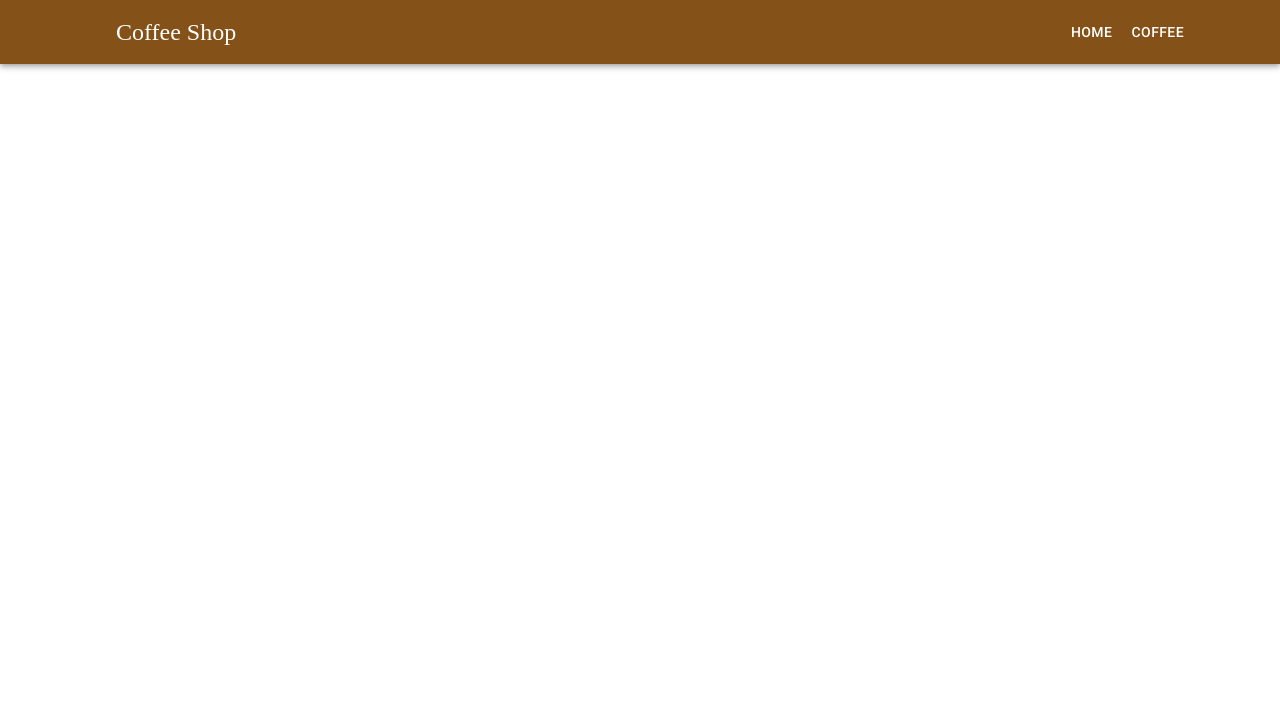
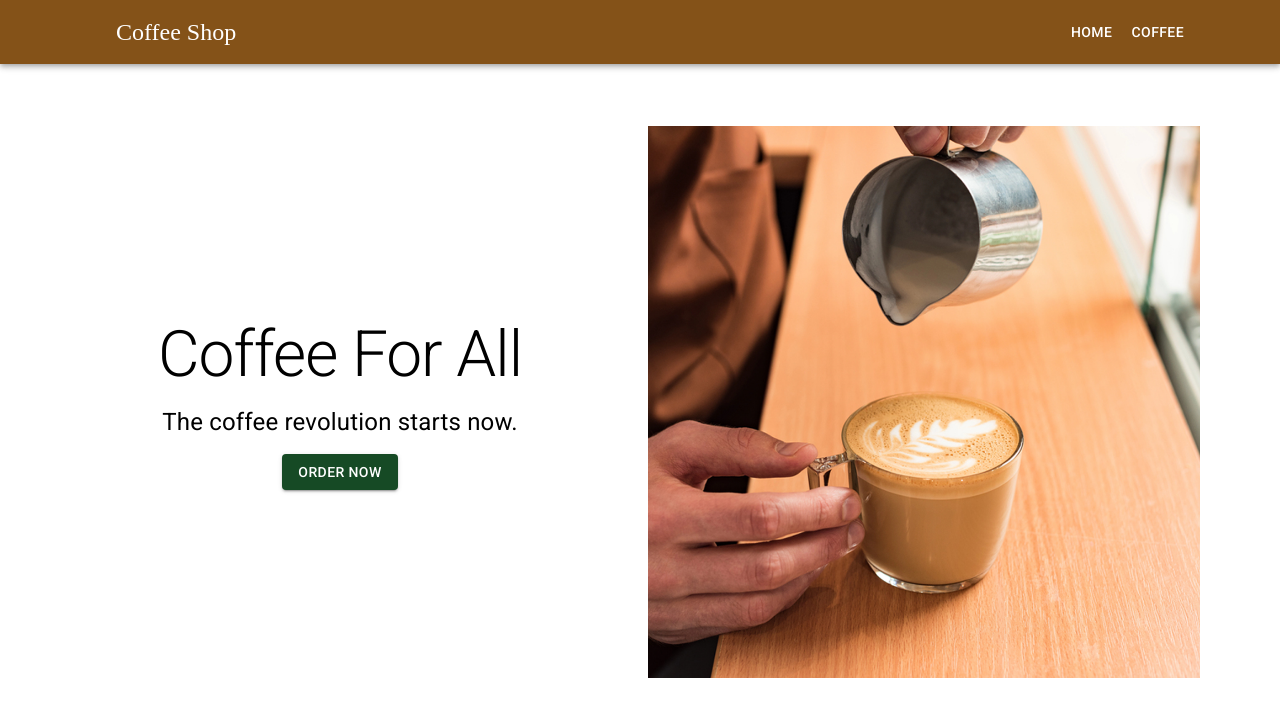
Before and after one commit to andrewteece/coffeeShop, a React (Vite) app: page / in a window 1280 px wide. Shown: the top 716 px of the page. Built offline with nearby package versions, Linux system fonts and the light colour scheme; some icons are missing; a web font is replaced by a local one.

Commit message:
install framer motion, update Hero

```diff
--- a/package.json
+++ b/package.json
@@ -16,6 +16,7 @@
     "@fontsource/roboto": "^5.2.6",
     "@mui/icons-material": "^7.2.0",
     "@mui/material": "^7.2.0",
+    "framer-motion": "^12.23.3",
     "react": "^19.1.0",
     "react-dom": "^19.1.0"
   },
--- a/src/App.tsx
+++ b/src/App.tsx
@@ -3,11 +3,13 @@ import './App.css';
 import theme from './assets/theme';
 import { ThemeProvider } from '@mui/material';
 import Navbar from './components/layout/Navbar';
+import Hero from './components/features/Hero';
 
 function App() {
   return (
     <ThemeProvider theme={theme}>
       <Navbar />
+      <Hero />
     </ThemeProvider>
   );
 }
--- /dev/null
+++ b/src/components/features/Hero.tsx
@@ -0,0 +1,83 @@
+import { Typography, Box, Stack, Button, Container } from '@mui/material';
+import Espresso from '../../assets/images/espresso-coffee.png';
+import { motion } from 'framer-motion';
+
+export default function Hero() {
+  return (
+    <Container id='home' maxWidth='lg'>
+      <Stack
+        direction={{ xs: 'column', md: 'row' }}
+        spacing={2}
+        sx={{
+          width: '100%',
+          justifyContent: 'center',
+          alignItems: 'center',
+          minHeight: '85vh',
+        }}
+      >
+        <Box
+          sx={{
+            width: { xs: '100%', md: '50%' }, // Ensure this Box takes 50% of the width
+            py: 6,
+            textAlign: 'center',
+            display: 'flex',
+            flexDirection: 'column',
+            gap: 2,
+            alignItems: 'center',
+          }}
+        >
+          <motion.div
+            initial={{ opacity: 0, y: -40 }}
+            animate={{ opacity: 1, y: 0 }}
+            transition={{ duration: 0.6 }}
+          >
+            <Typography
+              variant='h1'
+              sx={{ fontSize: { xs: '3rem', md: '4rem' } }}
+            >
+              Coffee For All
+            </Typography>
+          </motion.div>
+
+          <motion.div
+            initial={{ opacity: 0, y: 20 }}
+            animate={{ opacity: 1, y: 0 }}
+            transition={{ delay: 0.3, duration: 0.6 }}
+          >
+            <Typography
+              variant='h4'
+              sx={{ fontSize: { xs: '1rem', md: '1.5rem' } }}
+            >
+              The coffee revolution starts now.
+            </Typography>
+          </motion.div>
+
+          <motion.div
+            initial={{ opacity: 0, scale: 0.95 }}
+            animate={{ opacity: 1, scale: 1 }}
+            transition={{ delay: 0.6, duration: 0.4 }}
+          >
+            <Button variant='contained' color='secondary' href='#coffee'>
+              Order Now
+            </Button>
+          </motion.div>
+        </Box>
+
+        <Box
+          sx={{
+            width: '50%', // Ensure this Box takes 50% of the width
+            padding: 2,
+            textAlign: 'center',
+          }}
+        >
+          <img
+            src={Espresso}
+            alt='espresso coffee drink'
+            loading='lazy'
+            style={{ width: '100%' }}
+          />
+        </Box>
+      </Stack>
+    </Container>
+  );
+}
```
Also changed, not shown: 1 other file (tests, documents, lock files or other folders).
